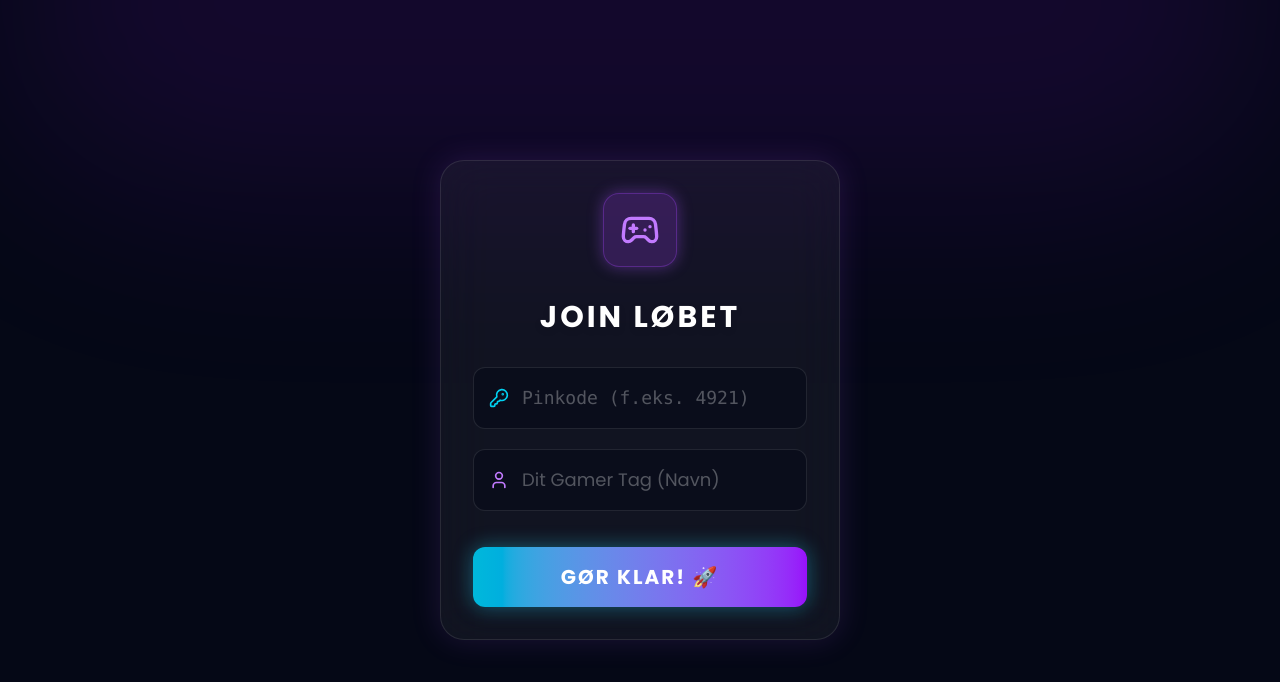
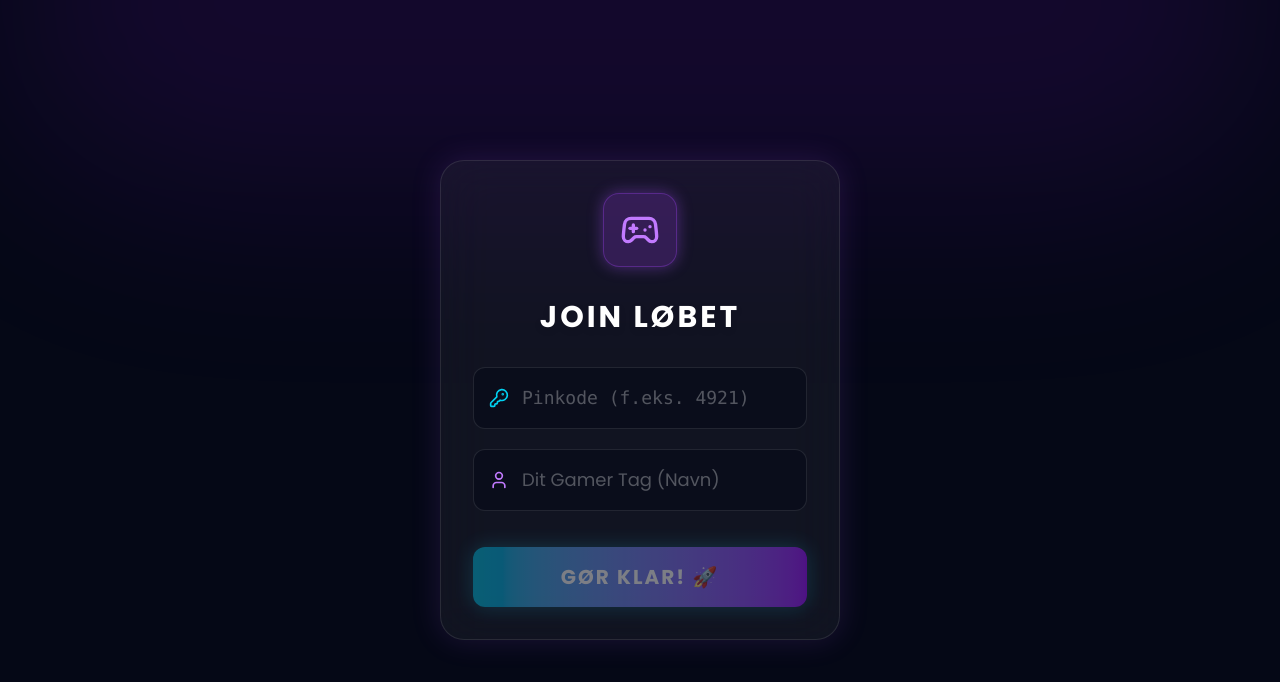
Before and after one commit to gpslobdk-jpg/gps-lob, a Next.js app: page /join in a window 1280 px wide. Shown: the top 682 px of the page. Built offline with nearby package versions, Linux system fonts and the light colour scheme; no server answers.

Commit message:
Stram frontend-validering af PIN-input

```diff
--- a/app/join/page.tsx
+++ b/app/join/page.tsx
@@ -11,11 +11,14 @@ function JoinForm() {
   const searchParams = useSearchParams();
   const supabase = createClient();
 
-  const [pin, setPin] = useState(searchParams.get("pin") || "");
+  const [pin, setPin] = useState(() =>
+    (searchParams.get("pin") || "").replace(/\D/g, "").slice(0, 6)
+  );
   const [name, setName] = useState("");
   const [isWaiting, setIsWaiting] = useState(false);
   const [error, setError] = useState("");
   const [sessionId, setSessionId] = useState<string | null>(null);
+  const isPinEmpty = pin.trim().length === 0;
 
   useEffect(() => {
     if (!isWaiting || !sessionId) return;
@@ -130,9 +133,12 @@ function JoinForm() {
               type="text"
               placeholder="Pinkode (f.eks. 4921)"
               value={pin}
-              onChange={(e) => setPin(e.target.value)}
+              onChange={(e) => setPin(e.target.value.replace(/\D/g, "").slice(0, 6))}
               className="w-full rounded-xl border border-white/10 bg-[#050816]/50 py-4 pr-4 pl-12 font-mono text-lg text-white placeholder-white/30 transition-all focus:border-cyan-400 focus:ring-1 focus:ring-cyan-400 focus:outline-none"
               inputMode="numeric"
+              pattern="[0-9]*"
+              maxLength={6}
+              autoComplete="one-time-code"
             />
           </div>
 
@@ -151,7 +157,8 @@ function JoinForm() {
 
           <button
             type="submit"
-            className="mt-4 w-full rounded-xl bg-gradient-to-r from-cyan-500 to-purple-600 py-4 text-xl font-black tracking-widest text-white uppercase shadow-[0_0_20px_rgba(34,211,238,0.4)] transition-transform hover:scale-[1.02]"
+            disabled={isPinEmpty}
+            className="mt-4 w-full rounded-xl bg-gradient-to-r from-cyan-500 to-purple-600 py-4 text-xl font-black tracking-widest text-white uppercase shadow-[0_0_20px_rgba(34,211,238,0.4)] transition-transform hover:scale-[1.02] disabled:cursor-not-allowed disabled:opacity-45 disabled:hover:scale-100"
           >
             Gør Klar! 🚀
           </button>
```
